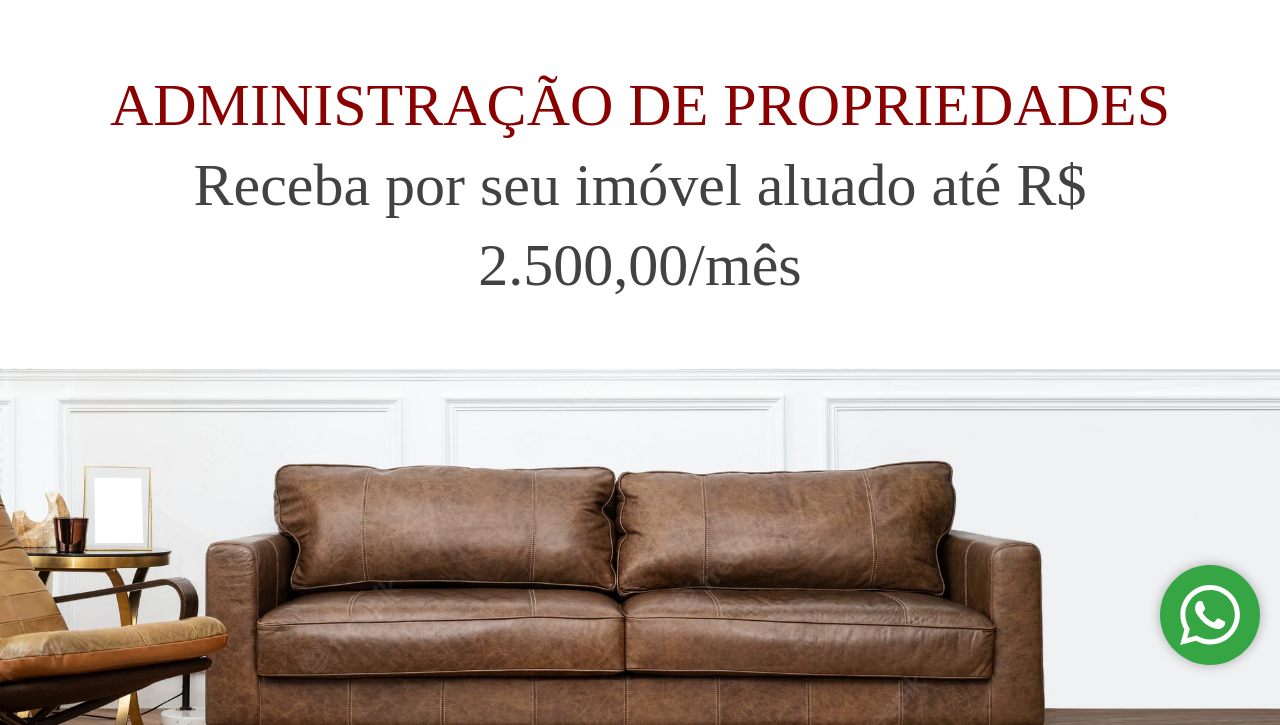
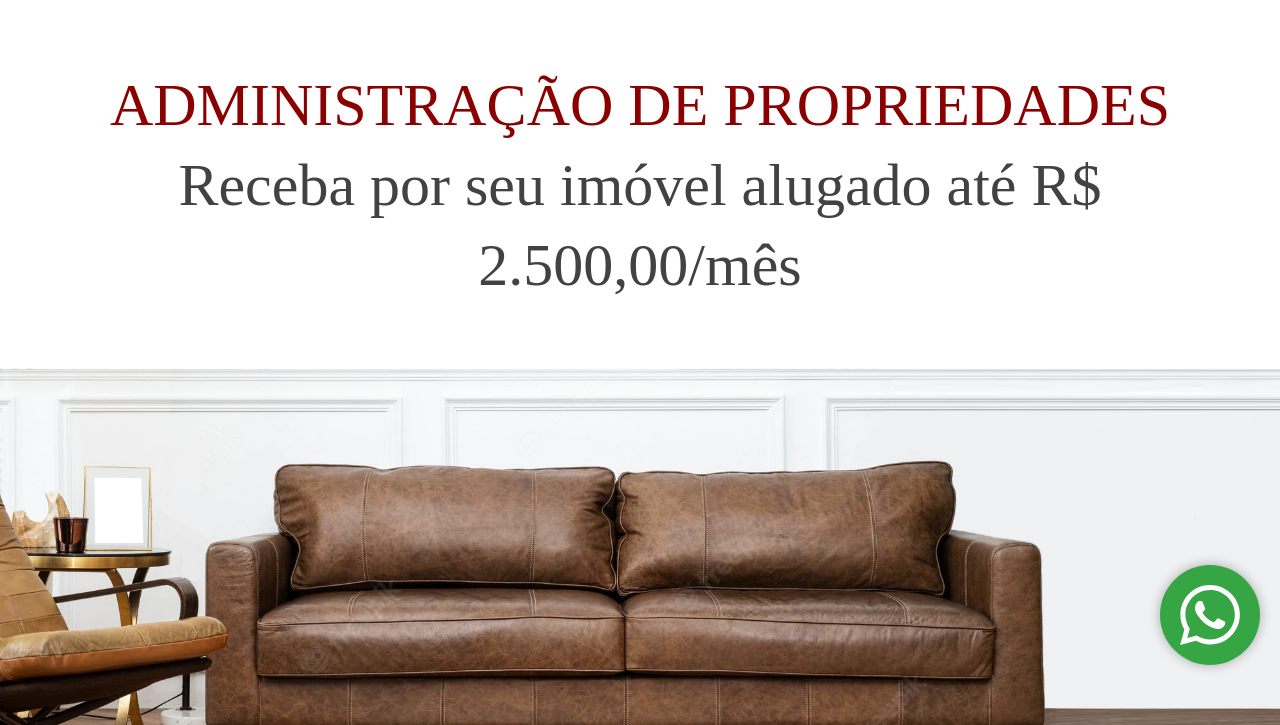
Before and after one commit to assessoriadigitalizesites/ap, a plain HTML site: page index.html in a window 1280 px wide. Shown: the part 75-800 px from the top of the page. Drawn offline with Linux system fonts and the light colour scheme; a web font is replaced by a local one.

Commit message:
Update index.html

```diff
--- a/index.html
+++ b/index.html
@@ -96,7 +96,7 @@
   <div class="banner" id="home">
   <span class="banner-title" data-aos="fade-up" data-aos-duration="500">
   <span style="color: darkred;">ADMINISTRAÇÃO DE PROPRIEDADES</span><br/>
-  Receba por seu imóvel aluado até R$ 2.500,00/mês<br/>
+  Receba por seu imóvel alugado até <strong>R$ 2.500,00/mês</strong><br/>
 </span>
     <img class="banner-img" src="img/banner-2.jpg"/>
   </div>
```
